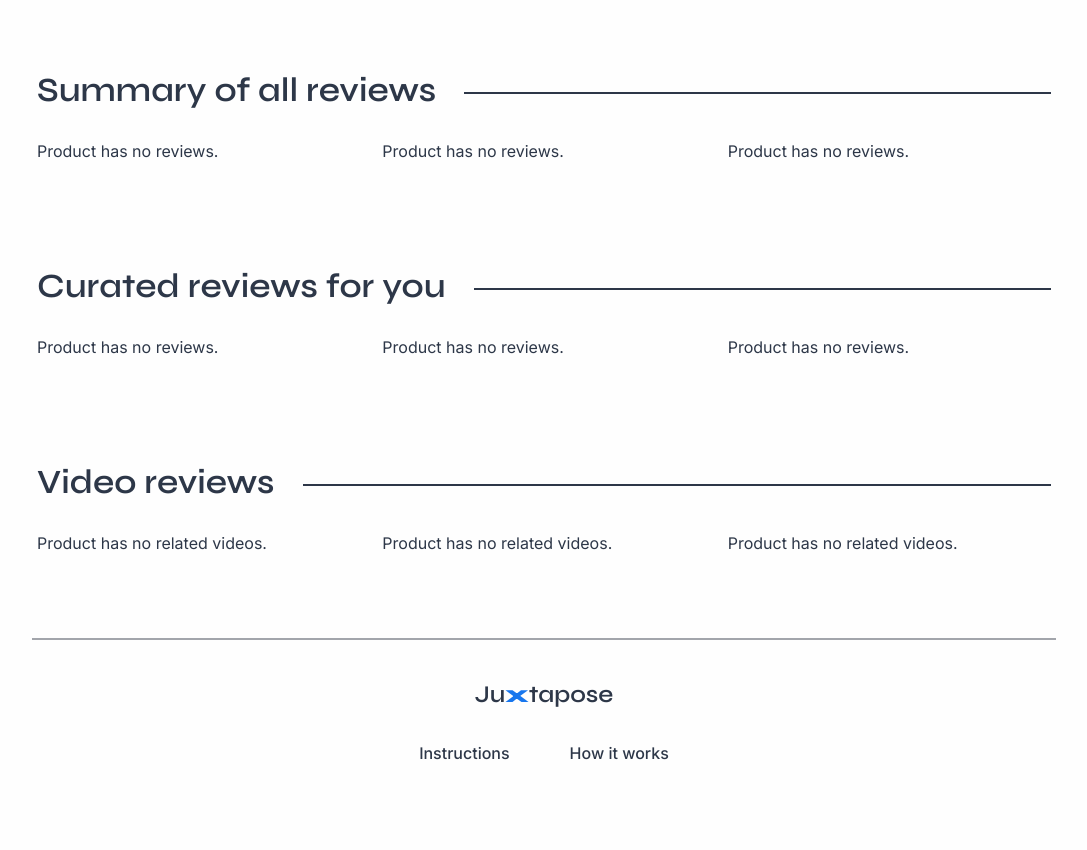
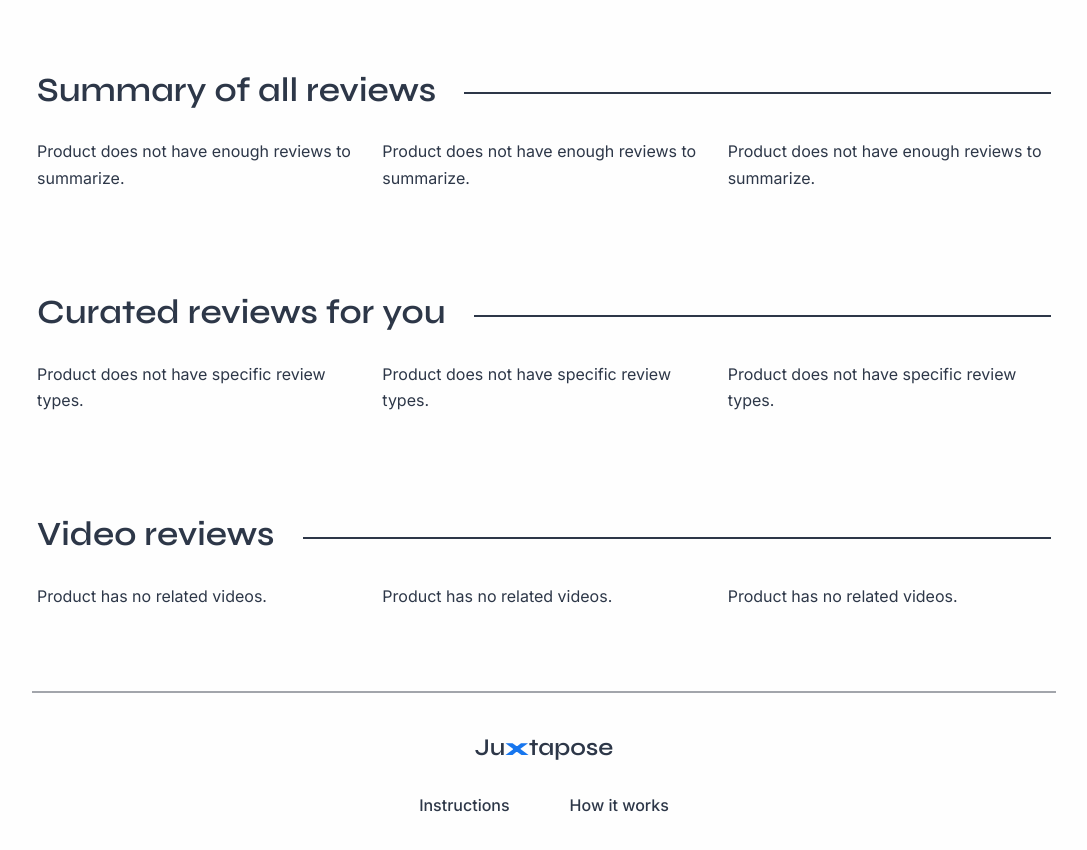
Before and after one commit to tzada8/capstone, a React (Create React App) app in the folder frontend/: page /comparisons in a window 1280 px wide. Shown: the part 920-1770 px from the top of the page, without its empty margins (96-1183 px from the left). Built offline with nearby package versions, Linux system fonts and the light colour scheme.

Commit message:
Better explain why review data is missing

```diff
--- a/frontend/src/components/comparison/comparison-data/ReviewsData.jsx
+++ b/frontend/src/components/comparison/comparison-data/ReviewsData.jsx
@@ -19,7 +19,7 @@ function ReviewsData(props) {
                         (props.reviews.expert_review.hasOwnProperty("error") || Object.keys(props.reviews.expert_review).length === 0);
 
 	return (
-		noReviews ? <p className="body-1">Product has no reviews.</p> : <div>
+		noReviews ? <p className="body-1">Product does not have specific review types.</p> : <div>
             {Object.keys(props.reviews.top_positive).length > 0 && <MostReview
                 isPositive={true}
                 rating={props.reviews.top_positive?.rating}
--- a/frontend/src/components/comparison/comparison-data/SummaryReviewsData.jsx
+++ b/frontend/src/components/comparison/comparison-data/SummaryReviewsData.jsx
@@ -4,7 +4,7 @@ import "./ComparisonData.css";
 
 function SummaryReviewsData(props) {
 	return (
-		props.summary.length === 0 ? <p className="body-1">Product has no reviews.</p> : <div>
+		props.summary.length === 0 ? <p className="body-1">Product does not have enough reviews to summarize.</p> : <div>
             <ul className="summary-bullet-container">
                 {props.summary.map((point, i) => (
                     <li className="body-1 summary-bullet" key={i}>{point}</li>
```
